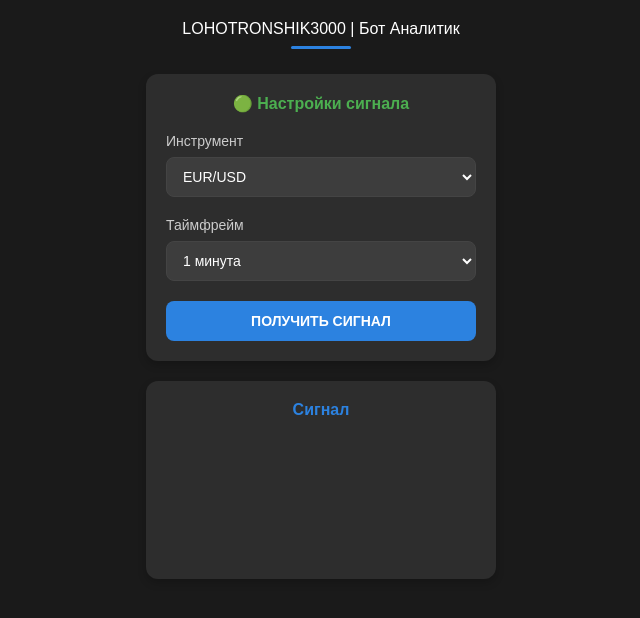
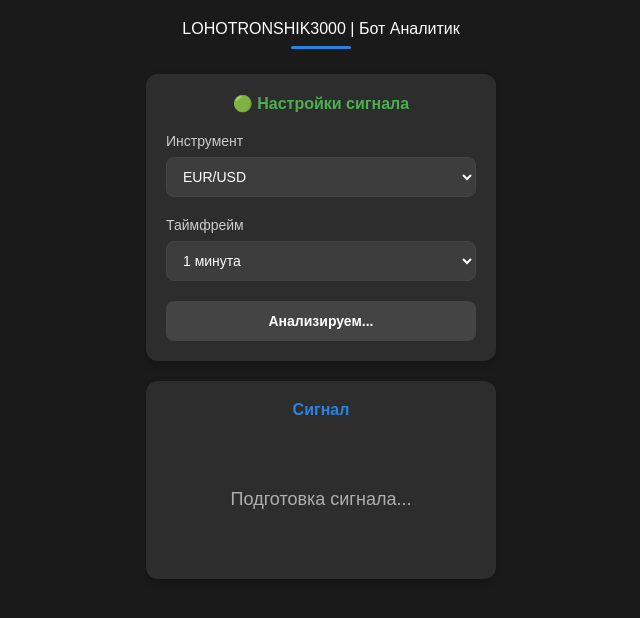
Before and after one commit to kingnuhn/BotMiniApp, a plain HTML site: page index.html in a window 1280 px wide. Both pictures are taken after a click on the button "ПОЛУЧИТЬ СИГНАЛ". Shown: the whole page, without its empty margins (319-959 px from the left). Drawn offline with Linux system fonts and the light colour scheme.

Commit message:
Запуск1

```diff
--- a/index.html
+++ b/index.html
@@ -11,7 +11,7 @@
       LOHOTRONSHIK3000 | Бот Аналитик
       <div class="blue-line"></div>
     </div>
-
+    <script src="script.js"></script>
     <div class="content-wrapper">
       <div class="settings-card">
         <h2>🟢 Настройки сигнала</h2>
@@ -37,7 +37,7 @@
       <div class="signal-card">
         <h2>Сигнал</h2>
         <div class="signal-content">
-          <div id="loading" class="loading" style="display: none;">Анализ рынка...</div>
+          <div id="loading" class="loading" style="display: none;">Подготовка сигнала...</div>
           <div id="signalResult" style="display: none;">
             <div id="instrumentDisplay"></div>
             <div id="signalType" class="signal-type"></div>
```
